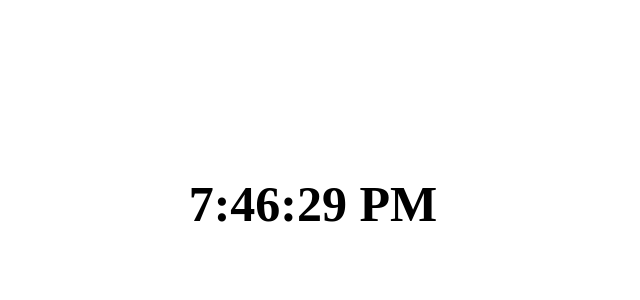
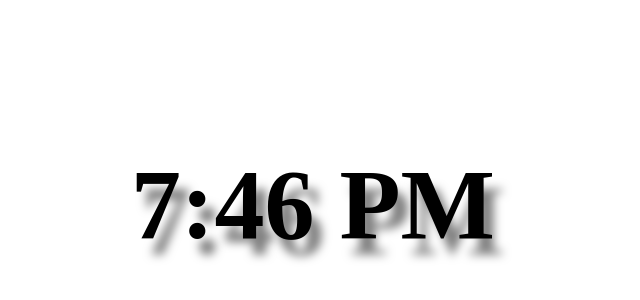
Before and after one commit to d1sky/clock, a plain HTML site: page index.html in a window 1280 px wide. Shown: the part 204-504 px from the top of the page, without its empty margins (327-967 px from the left). Drawn offline with Linux system fonts and the light colour scheme.

Commit message:
short digital with shadow

```diff
--- a/script.js
+++ b/script.js
@@ -1,7 +1,18 @@
 window.onload = () => {
     window.setInterval(() => {
-         var now = new Date();
-          var clock = document.getElementById("clock");
-        clock.innerHTML = now.toLocaleTimeString();
+        var now = new Date();
+        var clock = document.getElementById("clock");
+        clock.innerHTML = now.toLocaleTimeString([], {timeStyle: 'short'});
+
+        var t_sec = 6*now.getSeconds();  //Определяем угол для секунд
+
+        console.log(t_sec);
+        console.log(Math.cos(Math.PI/2 - t_sec*(Math.PI/180))*10);
+        console.log(Math.sin(Math.PI/2 - t_sec*(Math.PI/180))*10);
+
+        var x = Math.trunc(Math.sin(Math.PI/2 - t_sec*(Math.PI/180) + 90)*10)*2
+        var y = Math.trunc(Math.cos(Math.PI/2 - t_sec*(Math.PI/180) + 90)*10)*2
+
+        clock.style.textShadow = `${x}px ${y}px 10px  rgba(0, 0, 0, 0.5)`;
     }, 1000);
-   };
+};
--- a/style.css
+++ b/style.css
@@ -10,5 +10,6 @@ body {
 #clock {
     text-align: center;
     font-weight: bold;
-    font-size: 50px;
+    font-size: 100px;
+    text-shadow: 10px 10px 10px rgba(0, 0, 0, 0.5);
 }
```
Also changed, not shown: 1 other file.
